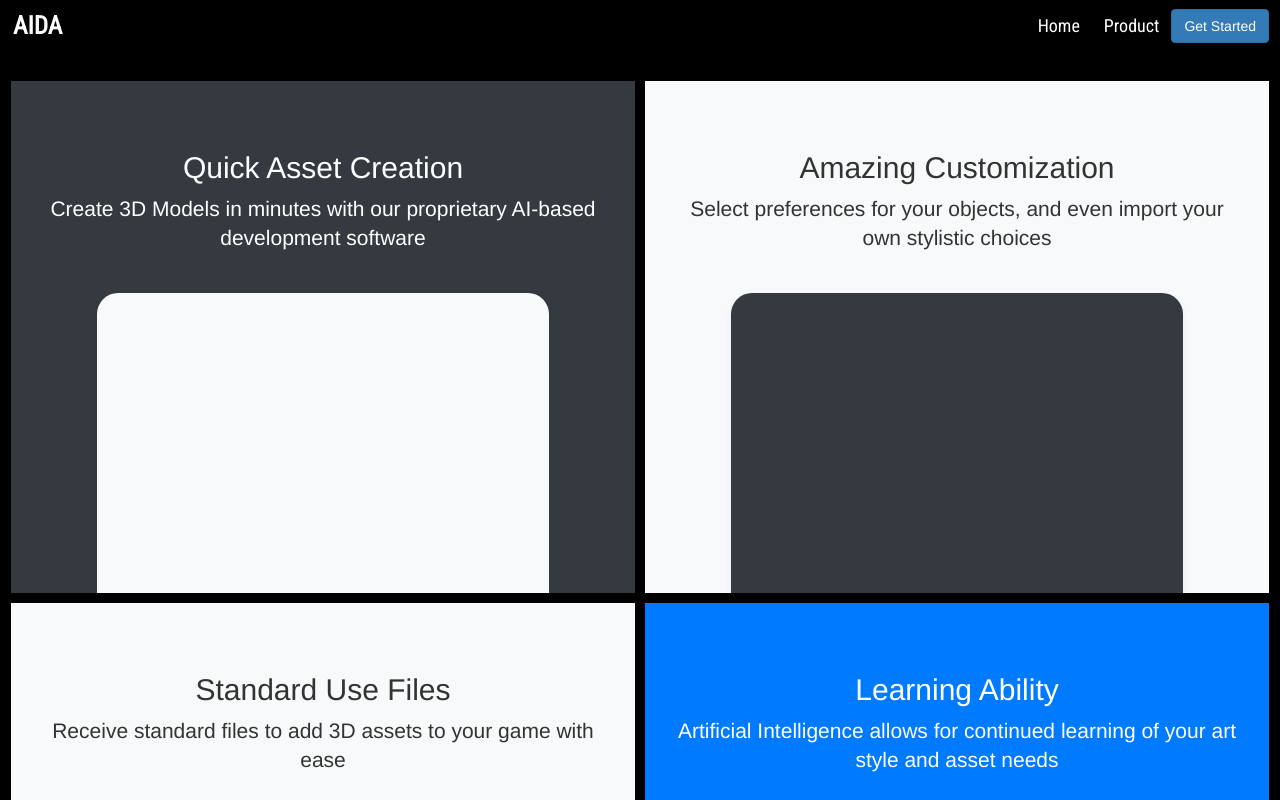
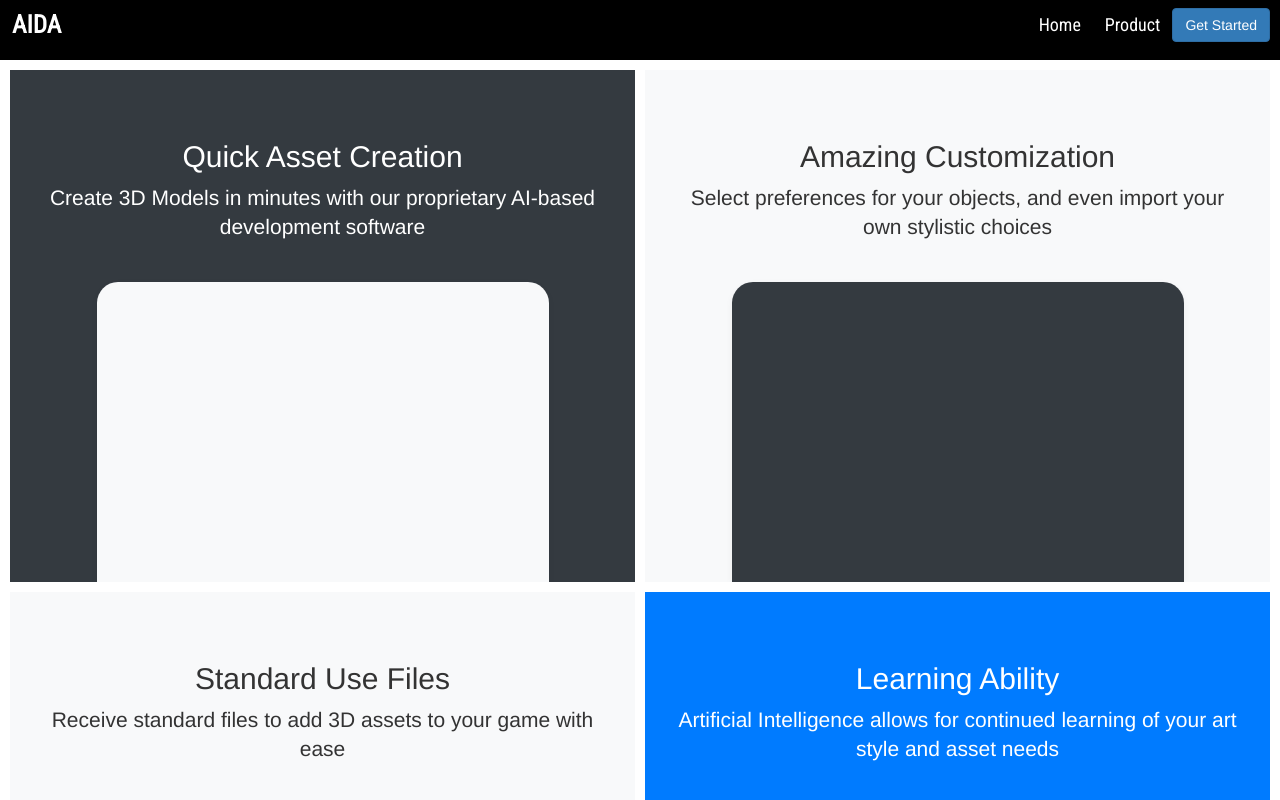
Before and after one commit to aszala/AIDA, a plain HTML site: page Website/product.html in a window 1280 px wide. Shown: the top 800 px of the page. Drawn offline with nearby package versions, Linux system fonts and the light colour scheme; a script that the page names is missing.

Commit message:
finished changes

```diff
--- a/Website/product.html
+++ b/Website/product.html
@@ -24,12 +24,11 @@
 </head>
 
 <body>
-  <div style="background-color: black; padding: 1px;">
-  <div class="header" style="height: 70px;">
-    <div class="header-img-div">
+  <div style="background-color: black; padding: 0px; height: auto;">
+  <div class="header">
+    <div class="header-img-div" style="height:60px;">
 
       <div>
-        <div class="black-overlay"></div>
 
 
       </div>
@@ -40,18 +39,16 @@
     </div>
 
 
-    <div class="header-container">
+    <div class="header-container" style="transform: translate(0px, -60px);">
       <a href="#default" class="logo">AIDA</a>
 
       <div class="header-right">
 
-        <a href="#home">Home</a>
-        <a href="#product">Product</a>
+        <a href="./main.html" type="homeBtn">Home</a>
+        <a href="./product.html" type="productBtn">Product</a>
         <button class="btn btn-primary btn-header" href="#default">Get Started</button>
       </div>
-      <br>
-      <br>
-      <br>
+
 
     </div>
 
@@ -59,7 +56,7 @@
 
   </div>
 
-
+  </div>
 
 
 
@@ -99,7 +96,6 @@
   </div>
 
 
-</div>
 
 
     <hr>
@@ -126,6 +122,7 @@
       text: 'Thumbnail'
     });
   </script>
+  <script src="./scripts.js"></script>
 </body>
 
 </html>
--- a/Website/styles.css
+++ b/Website/styles.css
@@ -17,12 +17,12 @@
 /* Style the header with a grey background and some padding */
 .header {
   overflow: scroll;
+  text-align: center;
   padding: 0px 0px;
   align-items: center;
   justify-content: center;
   position: relative;
-  height: 100%;
-  width: width;
+
   text-align: center;
 }
 
```
Also changed, not shown: Website/main.html (+13 -8 lines), Website/scripts.js (added).
